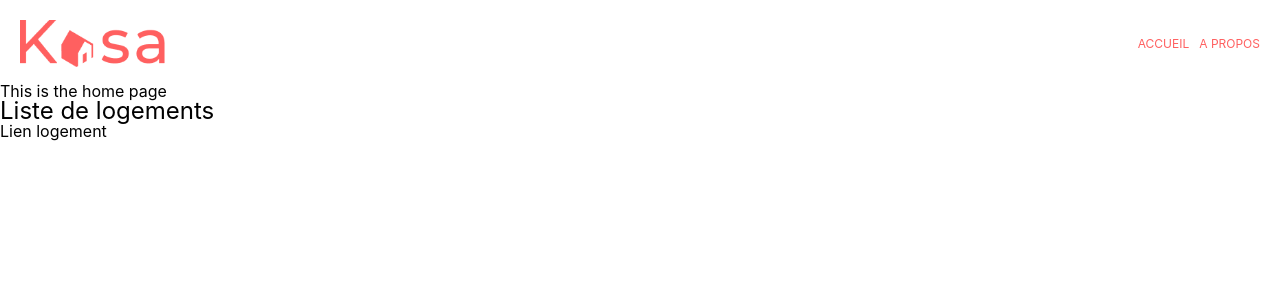
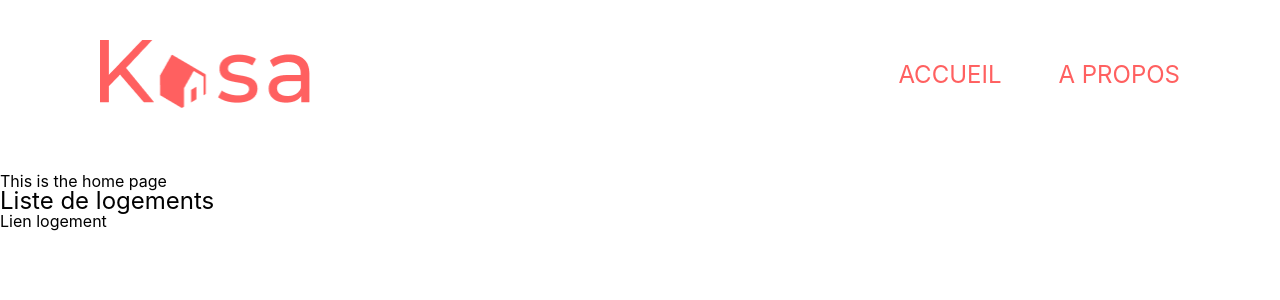
Before and after one commit to PrAndrian/Kasa-app, a React (Create React App) app: page / in a window 1280 px wide. Shown: the top 300 px of the page. Built offline with nearby package versions, Linux system fonts and the light colour scheme.

Commit message:
navbar responsive

```diff
--- a/src/App.module.css
+++ b/src/App.module.css
@@ -22,3 +22,19 @@
 #links a.active {
     text-decoration: underline;
 }
+
+@media screen and (min-width: 769px) {
+    .nav{
+        padding:  40px 100px 63px 100px;
+    }
+
+    .logo{
+        width: 210.32px;
+        height: 68px;
+    }
+
+    #links{
+        gap:57px;
+        font-size: 24px;
+    }
+}
--- a/src/components/global/NavBar.js
+++ b/src/components/global/NavBar.js
@@ -1,5 +1,5 @@
 import React from 'react'
-import { NavLink } from 'react-router-dom'
+import { Link, NavLink } from 'react-router-dom'
 import logo from '../../images/logo.png'
 import styles from '../../App.module.css'
 
@@ -7,12 +7,15 @@ const NavBar = () => {
 
   return (
     <nav className={styles.nav}>
-      <img src={logo} alt="Logo" className={styles.logo}/>
+      <Link to="/accueil">
+        <img src={logo} alt="Logo" className={styles.logo}/>
+      </Link>
+
       <div id={styles.links}>
-        <NavLink to="/accueil" className={({ isActive }) => isActive ? styles.active : ''}>
+        <NavLink to="/accueil" className={({ isActive }) => isActive ? styles.active : ''} end>
           Accueil
         </NavLink>
-        <NavLink to="/a-propos" className={({ isActive }) => isActive ? styles.active : ''}>
+        <NavLink to="/a-propos" className={({ isActive }) => isActive ? styles.active : ''} end>
           A propos
         </NavLink>
       </div>
```
